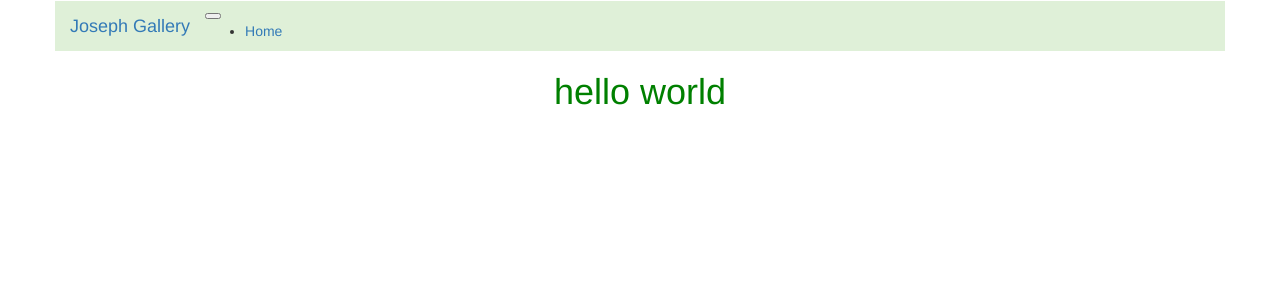
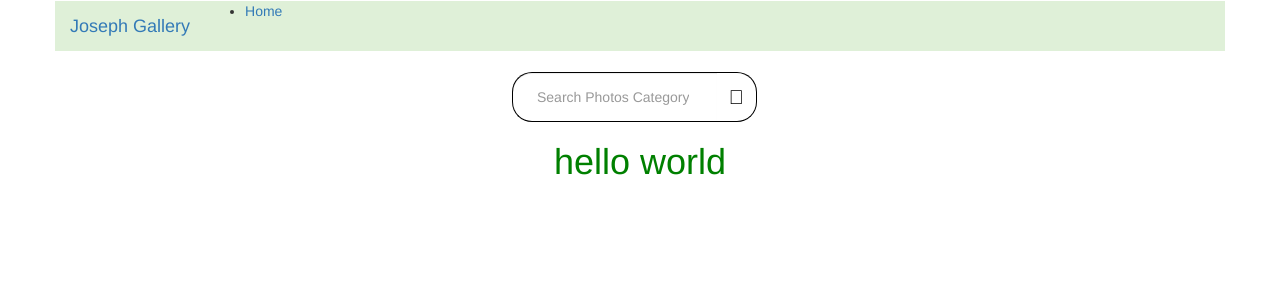
Before and after one commit to JosephKinyua/Gallary, a Django app: template photos/templates/all-photos/home.html in a window 1280 px wide. Shown: the top 300 px of the page. Run offline with Django 3.2, Linux system fonts and the light colour scheme; the template is opened without the code that fills it, so the values that code supplies are empty; some libraries are stand-ins or nearby versions.

Commit message:
styling the navbar and adding the search functionality

```diff
--- a/photos/static/css/style.css
+++ b/photos/static/css/style.css
@@ -1 +1,53 @@
-h1{color:green}
+h1 {
+    color: green
+}
+
+.searchform {
+    background-color: transparent;
+}
+
+.searchform .search {
+    width: 40%;
+    position: relative;
+    display: flex;
+    left: 40%;
+}
+
+.searchform .searchTerm {
+    width: 40%;
+    border: 1px solid black;
+    border-right: none;
+    padding: 24px;
+    border-radius: 20px 0 0 20px;
+    outline: none;
+    color: #5e4545;
+    text-align: center;
+}
+
+.searchform .searchTerm:focus,
+*:focus {
+    outline: none;
+}
+
+.searchform .searchButton {
+    width: 40px;
+    height: 50px;
+    border: 1px solid black;
+    border-left: none;
+    background: transparent;
+    text-align: center;
+    color: #fff;
+    border-radius: 0 20px 20px 0;
+    cursor: pointer;
+    font-size: 20px;
+}
+
+button:focus {
+    border: none;
+    outline: none;
+}
+
+.searchform .searchButton i {
+    color: #000;
+    border: none;
+}
--- a/photos/templates/all-photos/base.html
+++ b/photos/templates/all-photos/base.html
@@ -7,6 +7,7 @@
     <title>My Gallery - {{title}}</title>
     {% else %}
     <title> My Gallery</title>
+    <link rel="stylesheet" href="https://pro.fontawesome.com/releases/v5.10.0/css/all.css" integrity="sha384-AYmEC3Yw5cVb3ZcuHtOA93w35dYTsvhLPVnYs9eStHfGJvOvKxVfELGroGkvsg+p" crossorigin="anonymous"/>
     {% endif %} {% block styles %} {% bootstrap_css %}
     <link rel="stylesheet" href="{% static 'css/style.css' %}"> {% endblock %}
 
--- a/photos/templates/navbar.html
+++ b/photos/templates/navbar.html
@@ -1,7 +1,6 @@
 <nav class="navbar navbar-expand-lg navbar-dark custnav">
     <div class="container bg-success">
         <a class="navbar-brand brand-rand" href="/">Joseph Gallery</a>
-        <button class="navbar-toggler bg-dark" type="button" data-bs-toggle="collapse" data-bs-target="#navbarSupportedContent" aria-controls="navbarSupportedContent" aria-expanded="false" aria-label="Toggle navigation">
         <span class="navbar-toggler-icon"></span>
       </button>
 
@@ -15,3 +14,11 @@
 
     </div>
 </nav>
+<form class="d-flex d-flex flex-column justify-content-center align-items-center mt-5 mb-3" role="search" action='{% url "search_results" %}'>
+    <div class="searchform">
+        <div class="search">
+            <input class="form-control me-2 searchTerm" name="search" type="search" placeholder="Search Photos Category..." aria-label="Search">
+            <button type="submit" class="searchButton"><i class="fad fa-search"></i></button>
+        </div>
+    </div>
+</form>
--- a/photos/urls.py
+++ b/photos/urls.py
@@ -11,6 +11,7 @@ from . import views
 
 urlpatterns=[
     path('', views.home,name='home'),
+    path('search/', views.search_photo_category, name='search_results'),
 ]
 if settings.DEBUG:
     urlpatterns+= static(settings.MEDIA_URL, document_root = settings.MEDIA_ROOT)
```
